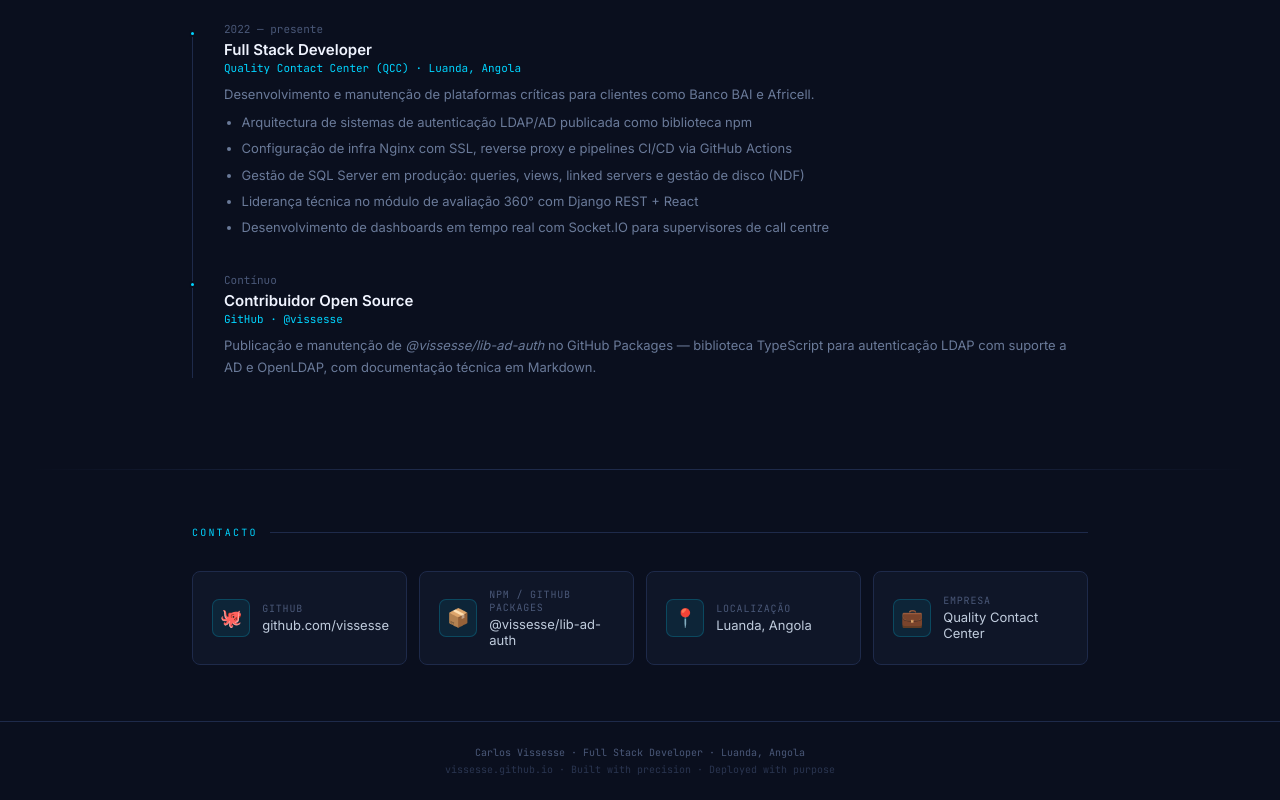
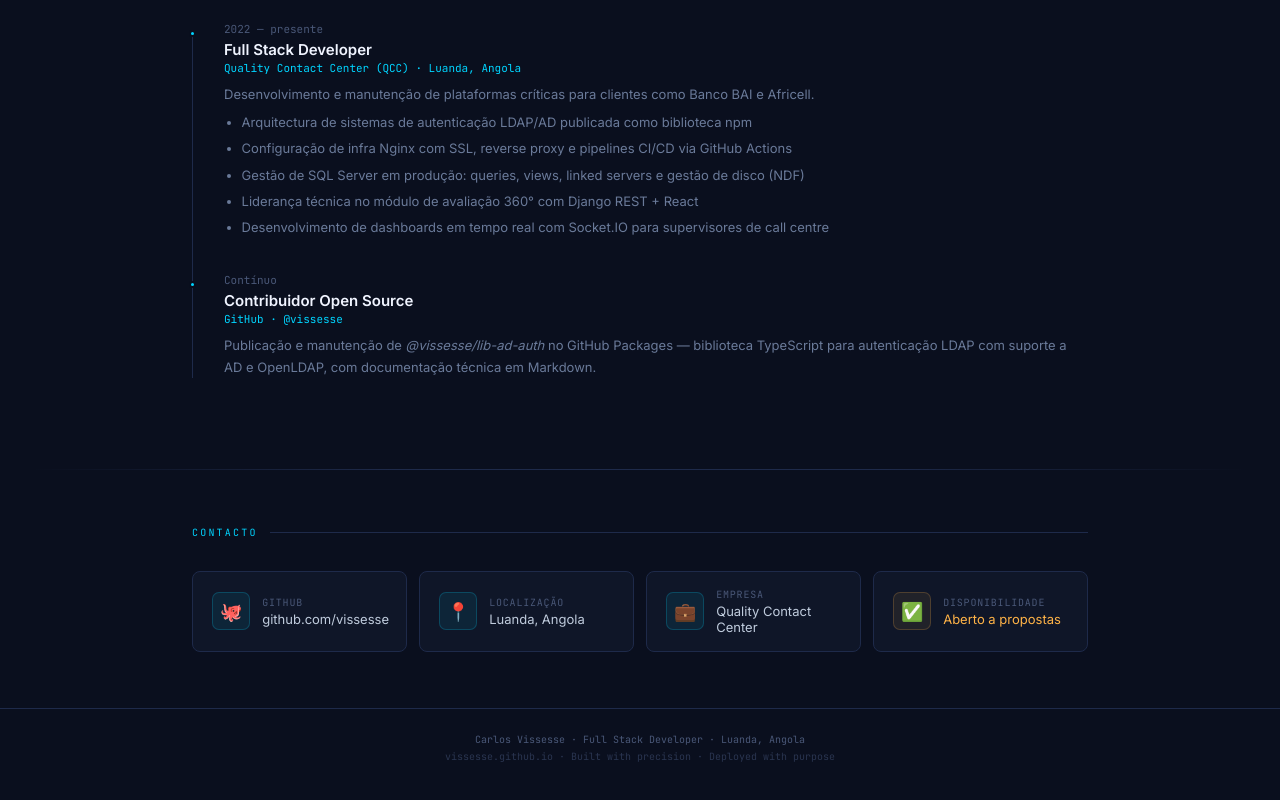
Before and after one commit to vissesse/vissesse.github.io, a plain HTML site: page index.html in a window 1280 px wide. Shown: the part 1820-2620 px from the top of the page. Drawn offline with Linux system fonts and the light colour scheme.

Commit message:
Update index.html

```diff
--- a/index.html
+++ b/index.html
@@ -491,14 +491,6 @@
       </div>
     </a>
 
-    <a href="https://www.npmjs.com/~vissesse" target="_blank" rel="noopener" class="contact-card">
-      <div class="contact-icon" aria-hidden="true">📦</div>
-      <div>
-        <div class="contact-lbl">npm / GitHub Packages</div>
-        <div class="contact-val">@vissesse/lib-ad-auth</div>
-      </div>
-    </a>
-
     <div class="contact-card">
       <div class="contact-icon" aria-hidden="true">📍</div>
       <div>
@@ -512,6 +504,13 @@
       <div>
         <div class="contact-lbl">Empresa</div>
         <div class="contact-val">Quality Contact Center</div>
+      </div>
+    </div>
+    <div class="contact-card">
+      <div class="contact-icon" style="background:var(--gold-dim);border-color:rgba(255,179,71,.2)" aria-hidden="true">✅</div>
+      <div>
+        <div class="contact-lbl">Disponibilidade</div>
+        <div class="contact-val" style="color:var(--gold)">Aberto a propostas</div>
       </div>
     </div>
 
```
